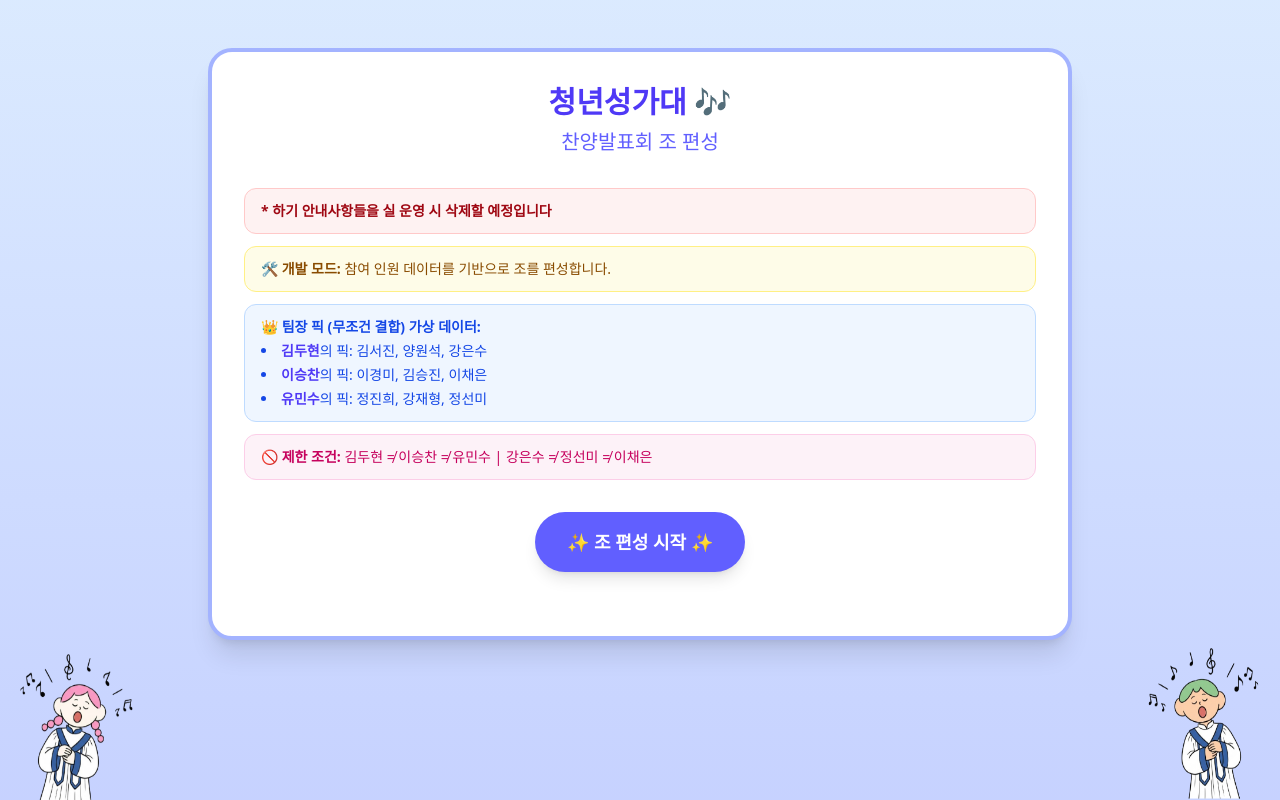
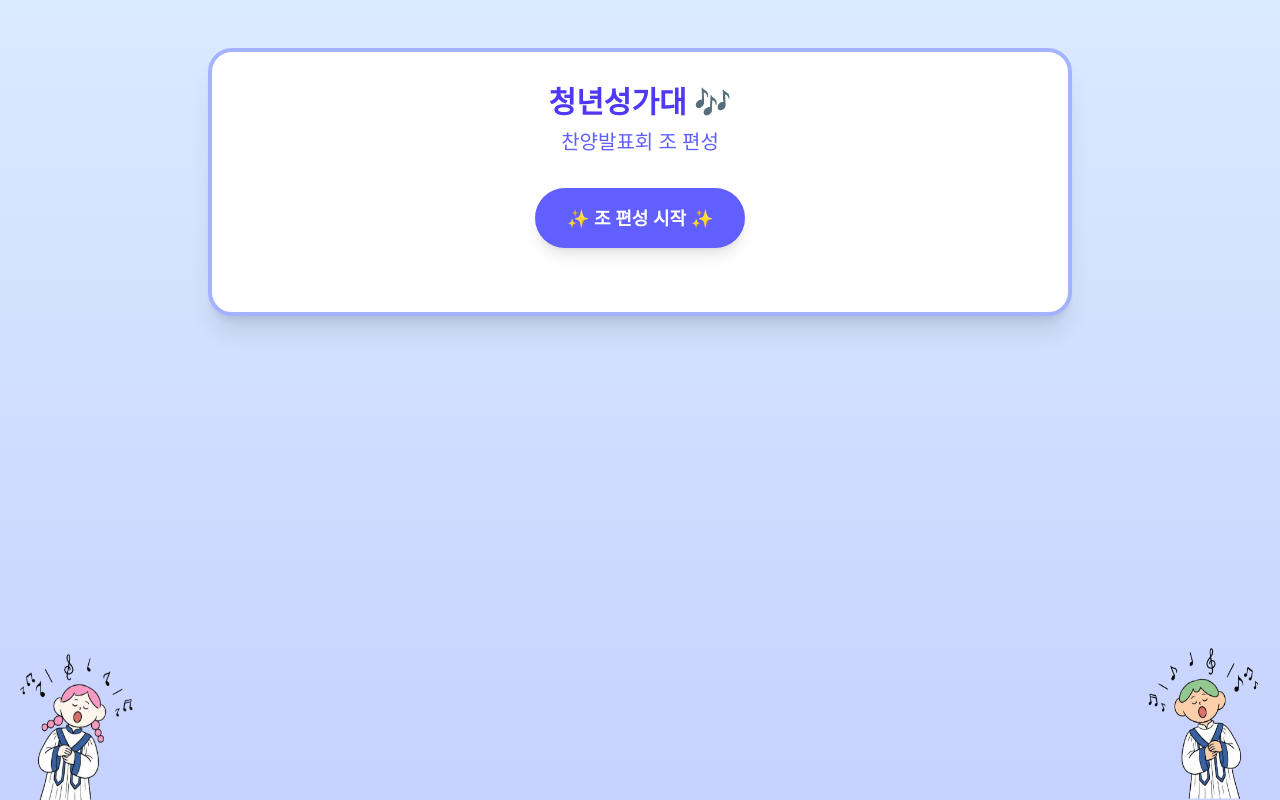
Before and after one commit to winwalking/make-team, a React (Vite) app: page / in a window 1280 px wide. Built offline with nearby package versions, Linux system fonts and the light colour scheme.

Commit message:
templte and logic edit 5-2

```diff
--- a/src/App.jsx
+++ b/src/App.jsx
@@ -294,74 +294,6 @@ function App() {
             찬양발표회 조 편성
           </h2>
 
-          <div className="space-y-3 mb-8 text-sm">
-            <div className="bg-red-50 border border-red-200 text-red-800 font-bold px-4 py-3 rounded-xl">
-              <span>* 하기 안내사항들을 실 운영 시 삭제할 예정입니다</span>
-            </div>
-
-            <div className="bg-yellow-50 border border-yellow-200 text-yellow-800 px-4 py-3 rounded-xl">
-              <strong>🛠 개발 모드:</strong> 참여 인원 데이터를 기반으로 조를 편성합니다.
-            </div>
-
-            {LEADER_TOGETHER_PAIRS.length > 0 && (
-              <div className="bg-blue-50 border border-blue-200 text-blue-700 px-4 py-3 rounded-xl">
-                <div className="font-bold mb-1">
-                  👑 팀장 픽 (무조건 결합) 가상 데이터:
-                </div>
-                <ul className="list-disc list-inside space-y-1">
-                  {LEADER_TOGETHER_PAIRS.map((pair, idx) => (
-                    <li key={idx}>
-                      <span className="font-bold text-indigo-600">
-                        {pair[0]}
-                      </span>
-                      의 픽: {pair.slice(1).join(", ")}
-                    </li>
-                  ))}
-                </ul>
-              </div>
-            )}
-
-            {TOGETHER_PAIRS.length > 0 && (
-              <div className="bg-emerald-50 border border-emerald-200 text-emerald-800 px-4 py-4 rounded-2xl">
-                <div className="flex items-center gap-2 font-bold mb-2 text-emerald-700">
-                  <span>💚</span>
-                  <span>단원 픽 (조건 결합) 가상 데이터:</span>
-                </div>
-                <ul className="space-y-1.5 ml-1">
-                  {TOGETHER_PAIRS.map((pair, idx) => (
-                    <li key={idx} className="flex items-start gap-2">
-                      <span className="text-emerald-400 mt-1 text-[10px]">●</span>
-                      <div className="leading-tight">
-                        <span className="font-bold text-emerald-600">
-                          {pair[0]}
-                        </span>
-                        <span className="text-emerald-700/80 mx-1">의 픽:</span>
-                        <span className="font-medium">
-                          {pair.slice(1).join(", ")}
-                        </span>
-                      </div>
-                    </li>
-                  ))}
-                </ul>
-              </div>
-            )}
-
-            {EXCLUSION_PAIRS.length > 0 && (
-              <div className="bg-pink-50 border border-pink-200 text-pink-700 px-4 py-3 rounded-xl">
-                <strong>🚫 제한 조건:</strong>{" "}
-                {EXCLUSION_PAIRS.map((p) => p.join(" ≠ ")).join(" | ")}
-              </div>
-            )}
-
-            {groups.some((g) =>
-              Object.values(g.partsCount).some((count) => count >= 4),
-            ) && (
-              <div className="bg-orange-50 border border-orange-200 text-orange-700 px-4 py-3 rounded-xl animate-pulse">
-                <strong>⚠️ 파트 불균형 안내:</strong> 리더 및 개인 픽(우선 결합) 조건 충족을 위해 특정 조의 파트 밸런스가 조정되었습니다.
-              </div>
-            )}
-          </div>
-
           <div className="text-center mb-8">
             {isAnimating ? (
               <div className={`relative mb-8 ${animationPhase === 2 ? "animate-fade-out" : ""}`}>
```
